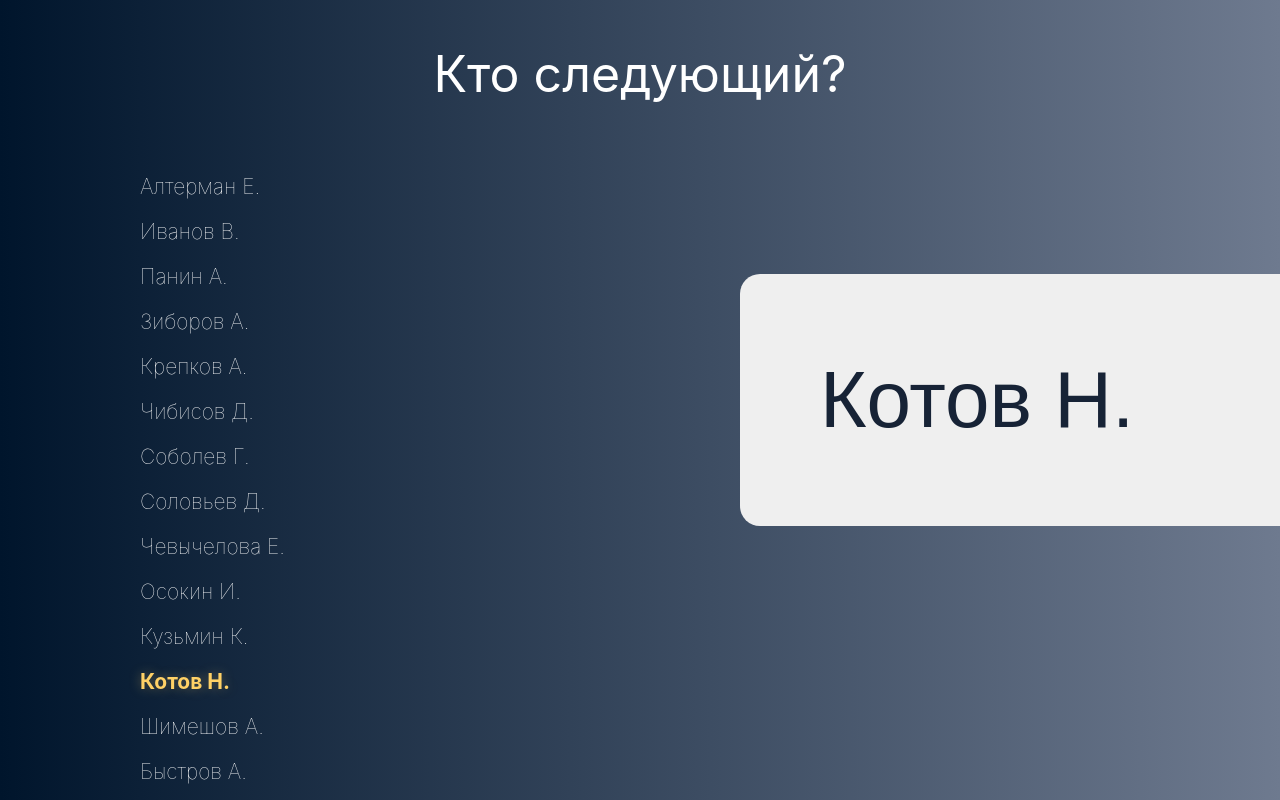
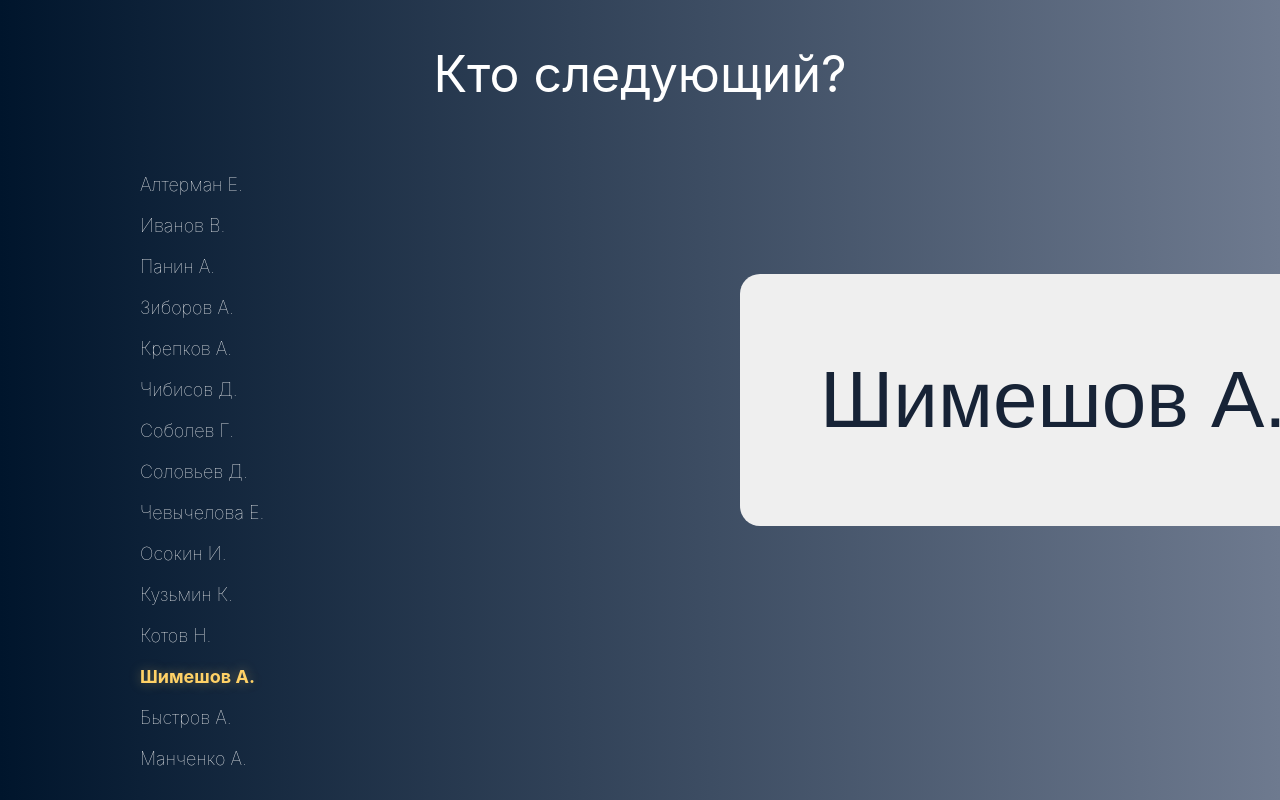
Before and after one commit to ivanov-v/roulette, a React (Vite) app: page / in a window 1280 px wide. Built offline with nearby package versions, Linux system fonts and the light colour scheme.

Commit message:
new user added

```diff
--- a/src/data/items.json
+++ b/src/data/items.json
@@ -12,5 +12,6 @@
   "Кузьмин К.",
   "Котов Н.",
   "Шимешов А.",
-  "Быстров А."
+  "Быстров А.",
+  "Манченко А."
 ]
--- a/src/index.css
+++ b/src/index.css
@@ -39,7 +39,7 @@
   display: grid;
   gap: 20px;
   font-weight: 100;
-  font-size: 21px;
+  font-size: 18px;
 }
 
 .item {
```
